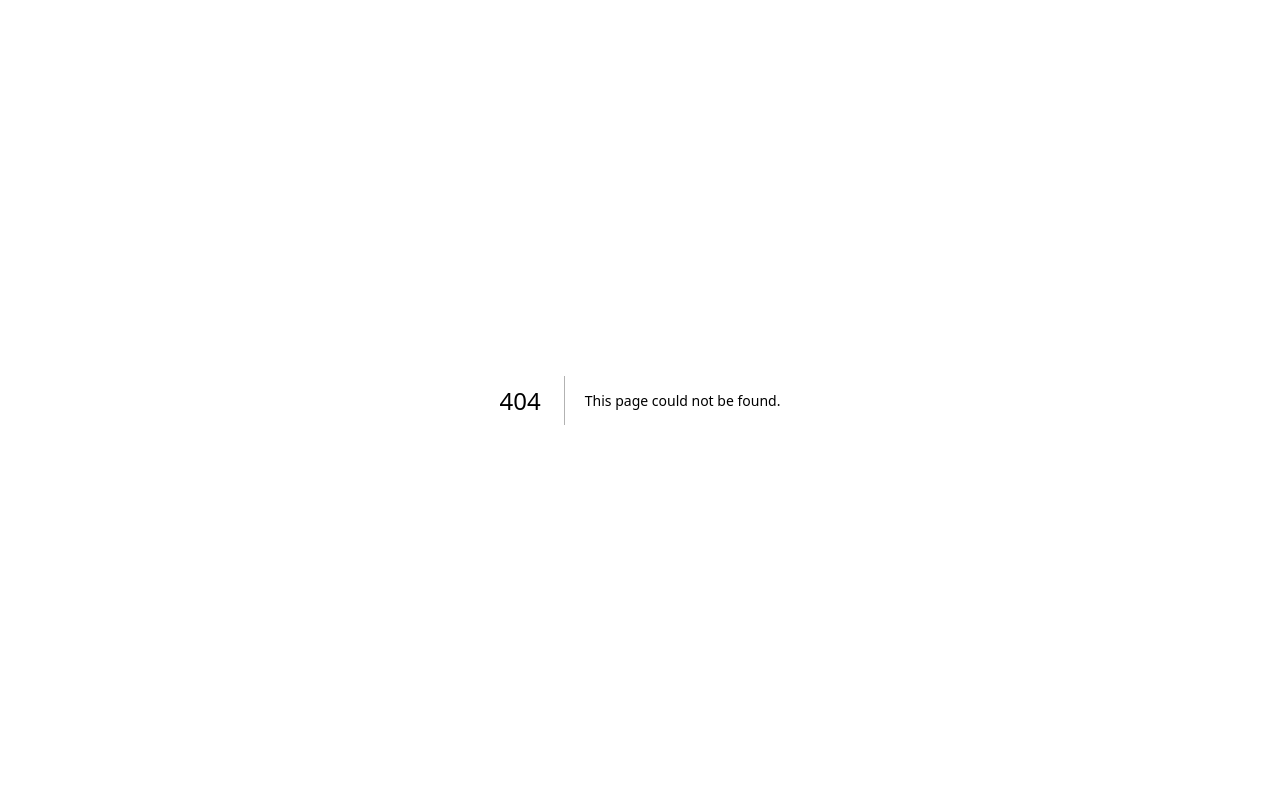
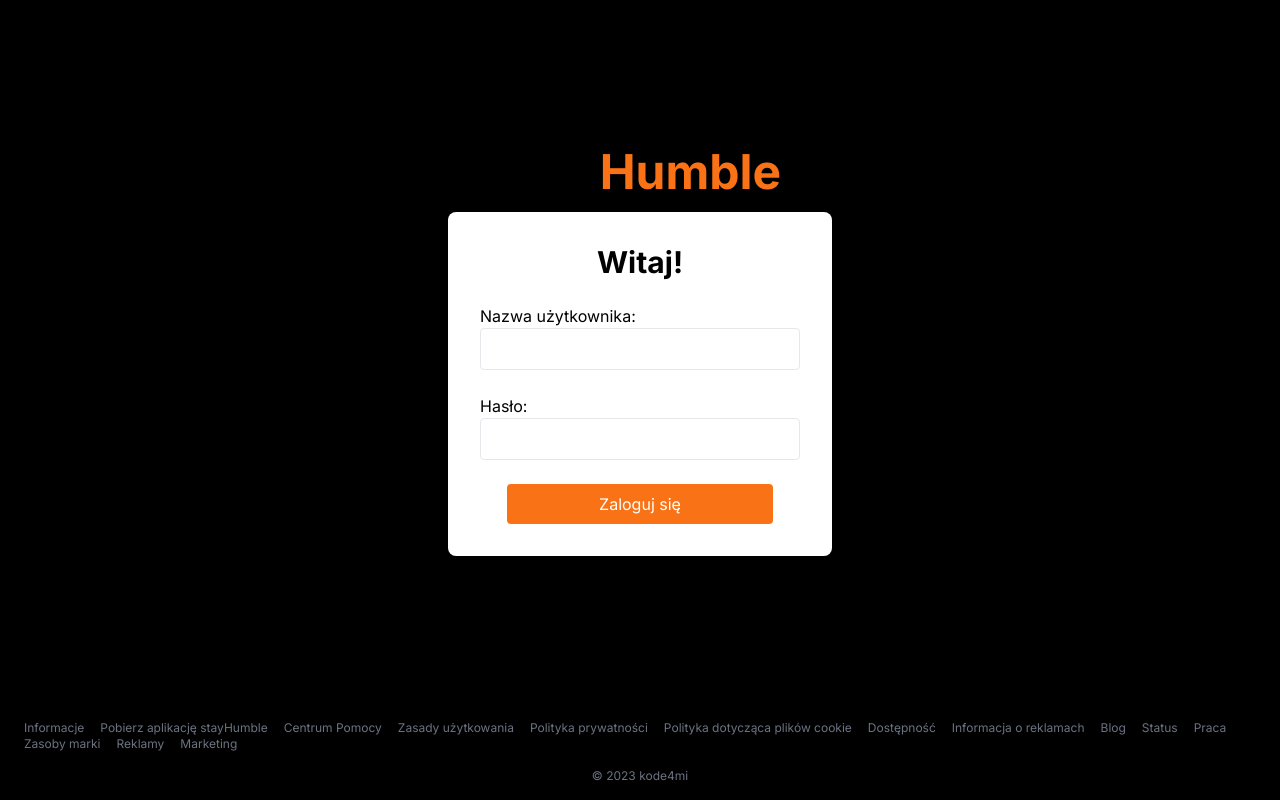
Before and after one commit to Kode4mi/stayhumble-web, a Next.js app: page /login in a window 1280 px wide. Before the commit this address had no page. Built offline with nearby package versions, Linux system fonts and the light colour scheme.

Commit message:
first version of login page

```diff
--- /dev/null
+++ b/src/app/login/page.tsx
@@ -0,0 +1,37 @@
+"use client";
+import { useState } from "react";
+import LoginForm from "../../components/molecules/LoginForm";
+import LoginFooter from "@/components/atoms/LoginFooter";
+
+export default function LoginPage() {
+  const [username, setUsername] = useState<string>("");
+  const [password, setPassword] = useState<string>("");
+
+  const handleLogin = () => {
+    console.log("Logowanie:", username, password);
+  };
+
+  return (
+    <div className="min-h-screen flex flex-col items-center justify-center bg-black">
+      <div className="flex flex-col items-center justify-center flex-grow">
+        <h1 className="text-5xl font-bold mb-2">
+          stay<span className="text-orange-500">Humble</span>
+        </h1>
+        <LoginForm
+          onLogin={handleLogin}
+          username={username}
+          onUsernameChange={(e: React.ChangeEvent<HTMLInputElement>) => setUsername(e.target.value)}
+          password={password}
+          onPasswordChange={(e: React.ChangeEvent<HTMLInputElement>) => setPassword(e.target.value)}
+        />
+      </div>
+      <LoginFooter />
+    </div>
+  );
+}
+
+//witaj wyrzuc
+//pod zaloguj utwórz konto bez ramki pomarańczowy tekst
+//form w prawo
+//logo na lewo, powiększ i jakieś witaj na stayhumble
+//gwiazdki z tyłu
--- /dev/null
+++ b/src/components/atoms/LoginFooter.tsx
@@ -0,0 +1,25 @@
+export default function LoginFooter() {
+  return (
+    <div>
+      <div className="text-gray-500 text-xs p-4 flex flex-wrap ">
+        <p className="mx-2">Informacje</p>
+        <p className="mx-2">Pobierz aplikację stayHumble</p>
+        <p className="mx-2">Centrum Pomocy</p>
+        <p className="mx-2">Zasady użytkowania</p>
+        <p className="mx-2">Polityka prywatności</p>
+        <p className="mx-2">Polityka dotycząca plików cookie</p>
+        <p className="mx-2">Dostępność</p>
+        <p className="mx-2">Informacja o reklamach</p>
+        <p className="mx-2">Blog</p>
+        <p className="mx-2">Status</p>
+        <p className="mx-2">Praca</p>
+        <p className="mx-2">Zasoby marki</p>
+        <p className="mx-2">Reklamy</p>
+        <p className="mx-2">Marketing</p>
+      </div>
+      <div className="text-gray-500 text-xs mb-4 text-center">
+        <p className="mx-2">© 2023 kode4mi</p>
+      </div>
+    </div>
+  );
+}
--- /dev/null
+++ b/src/components/molecules/LoginForm.tsx
@@ -0,0 +1,38 @@
+import React, { ChangeEvent } from "react";
+
+interface LoginFormProps {
+  onLogin: () => void;
+  username: string;
+  onUsernameChange: (e: ChangeEvent<HTMLInputElement>) => void;
+  password: string;
+  onPasswordChange: (e: ChangeEvent<HTMLInputElement>) => void;
+}
+
+const LoginForm: React.FC<LoginFormProps> = ({ onLogin, username, onUsernameChange, password, onPasswordChange }) => {
+  return (
+    <div className="bg-white p-8 rounded-lg shadow-md w-96 mt-2">
+      <h1 className="text-3xl font-bold mb-6 text-center text-black">Witaj!</h1>
+      <form className="space-y-6">
+        <div className="flex flex-col">
+          <label htmlFor="username" className="text-black">
+            Nazwa użytkownika:
+          </label>
+          <input type="text" id="username" className="border rounded p-2 text-black" value={username} onChange={onUsernameChange} />
+        </div>
+        <div className="flex flex-col">
+          <label htmlFor="password" className="text-black">
+            Hasło:
+          </label>
+          <input type="password" id="password" className="border rounded p-2 text-black" value={password} onChange={onPasswordChange} />
+        </div>
+        <div className="flex items-center justify-center">
+          <button type="button" className="w-5/6 bg-orange-500 text-white py-2 px-4 rounded hover:bg-orange-600 transition-all" onClick={onLogin}>
+            Zaloguj się
+          </button>
+        </div>
+      </form>
+    </div>
+  );
+};
+
+export default LoginForm;
```
Also changed, not shown: 2 other files (tests, documents, lock files or other folders).
